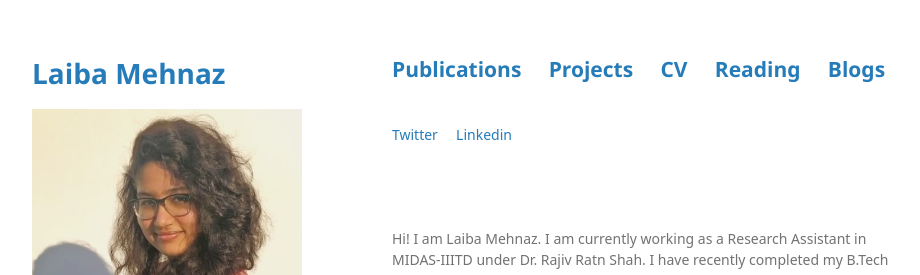
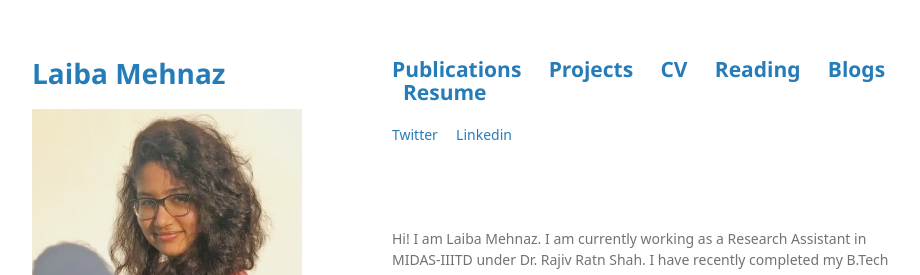
Before and after one commit to laibamehnaz/laibamehnaz.github.io, a Jekyll site: the page built from index.md, in a window 1280 px wide. Shown: the top 275 px of the page, without its empty margins (178-1098 px from the left). Built offline with Jekyll 4.4.1, drawn with Linux system fonts in a browser that asks for light colours; some web fonts are replaced; the repository's description, which GitHub fills in, is left out; our own code applies the rules of GitHub Pages for plain Markdown files.

Commit message:
Update index.md

```diff
--- a/index.md
+++ b/index.md
@@ -5,7 +5,7 @@ layout: default
 
 
 
-## [Publications](./publication.html) &nbsp;   &nbsp; [Projects](./projects.html) &nbsp;    &nbsp; <a href="https://github.com/laibamehnaz/laibamehnaz.github.io/assets/LaibaMehnaz_Resume_2021.pdf" target="_blank">CV </a> &nbsp;    &nbsp; [Reading](./reading.html)   &nbsp;    &nbsp; [Blogs](./Blogs.html)  &nbsp;
+## [Publications](./publication.html) &nbsp;   &nbsp; [Projects](./projects.html) &nbsp;    &nbsp; <a href="https://github.com/laibamehnaz/laibamehnaz.github.io/assets/LaibaMehnaz_Resume_2021.pdf" target="_blank">CV </a> &nbsp;    &nbsp; [Reading](./reading.html)   &nbsp;    &nbsp; [Blogs](./Blogs.html)  &nbsp;  [Resume](./CV.html)
  [Twitter](https://twitter.com/LaibaMehnaz)  &nbsp;    &nbsp;  [Linkedin](https://www.linkedin.com/in/laiba-mehnaz-a81455158/)
 
 <br>
```
